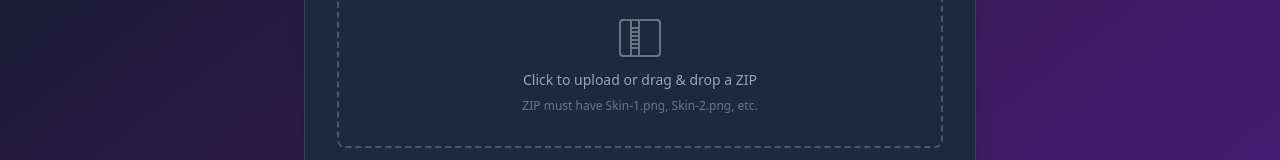
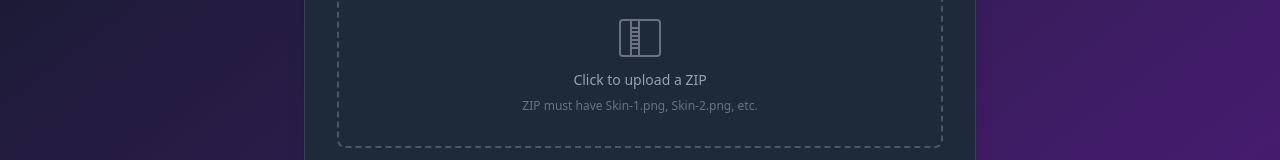
Before and after one commit to ashleyogu/skinart.me, a Vue app: page / in a window 1280 px wide. Both pictures are taken after a click on the button "Apply Skins". Shown: the part 307-467 px from the top of the page. Built offline with nearby package versions, Linux system fonts and the light colour scheme.

Commit message:
feat: simplify upload instructions for ZIP files in ApplySkins component

```diff
--- a/src/components/ApplySkins.vue
+++ b/src/components/ApplySkins.vue
@@ -287,7 +287,7 @@
                 stroke-linejoin="round"
                 />
             </svg>
-            <p class="text-sm text-gray-400">Click to upload or drag & drop a ZIP</p>
+            <p class="text-sm text-gray-400">Click to upload a ZIP</p>
             <p class="text-xs text-gray-500">ZIP must have Skin-1.png, Skin-2.png, etc.</p>
           </div>
         </div>
```
